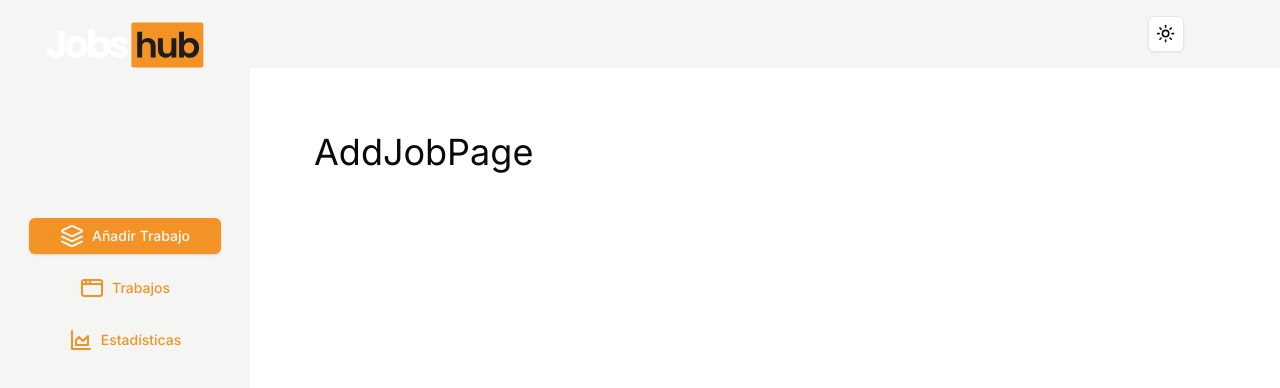
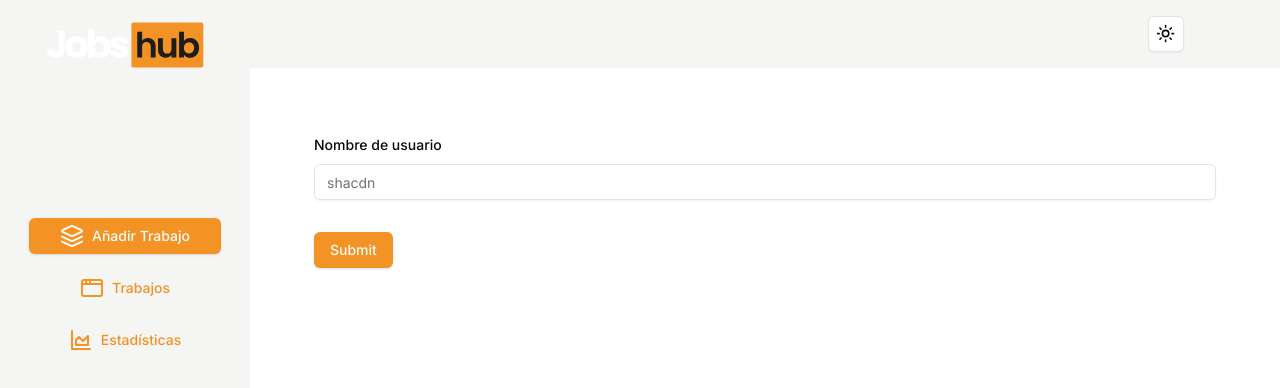
Before and after one commit to JoseAlbDR/jobs-hub, a Next.js app: page /add-job in a window 1280 px wide. Shown: the top 388 px of the page. Built offline with nearby package versions, Linux system fonts and the light colour scheme.

Commit message:
feat: form first approach

```diff
--- a/app/(dashboard)/add-job/page.tsx
+++ b/app/(dashboard)/add-job/page.tsx
@@ -1,7 +1,13 @@
-import React from 'react';
+'use client';
+
+import CreateJobForm from '@/components/CreateJobForm';
 
 const AddJobPage = () => {
-  return <h1 className="text-4xl">AddJobPage</h1>;
+  return (
+    <>
+      <CreateJobForm />
+    </>
+  );
 };
 
 export default AddJobPage;
--- /dev/null
+++ b/components/CreateJobForm.tsx
@@ -0,0 +1,58 @@
+import React from 'react';
+import { useForm } from 'react-hook-form';
+import { zodResolver } from '@hookform/resolvers/zod';
+import * as z from 'zod';
+import {
+  Form,
+  FormControl,
+  FormField,
+  FormItem,
+  FormLabel,
+  FormMessage,
+} from './ui/form';
+import { Input } from './ui/input';
+import { Button } from './ui/button';
+
+const formSchema = z.object({
+  username: z.string().min(2, {
+    message: 'El nombre de usuario debe de tener al 2 caracteres.',
+  }),
+});
+
+const CreateJobForm = () => {
+  const form = useForm<z.infer<typeof formSchema>>({
+    resolver: zodResolver(formSchema),
+    defaultValues: {
+      username: '',
+    },
+  });
+
+  function onSubmit(values: z.infer<typeof formSchema>) {
+    // Do something with the form values.
+    // ✅ This will be type-safe and validated.
+    console.log(values);
+  }
+
+  return (
+    <Form {...form}>
+      <form onSubmit={form.handleSubmit(onSubmit)} className="space-y-8">
+        <FormField
+          control={form.control}
+          name="username"
+          render={({ field }) => (
+            <FormItem>
+              <FormLabel>Nombre de usuario</FormLabel>
+              <FormControl>
+                <Input placeholder="shacdn" {...field} />
+              </FormControl>
+              <FormMessage />
+            </FormItem>
+          )}
+        />
+        <Button type="submit">Submit</Button>
+      </form>
+    </Form>
+  );
+};
+
+export default CreateJobForm;
--- a/components/Sidebar.tsx
+++ b/components/Sidebar.tsx
@@ -11,16 +11,17 @@
 const Sidebar = () => {
   const { theme } = useTheme();
 
-  console.log({ theme });
-
   const Logo = theme === 'light' ? LightLogo : DarkLogo;
-
-  console.log({ Logo });
 
   const pathname = usePathname();
   return (
     <aside className="py-4 px-8 bg-muted h-full">
-      <Image src={Logo} alt="app logo" className="mx-auto -mt-16" />
+      <Image
+        src={theme ? Logo : LightLogo}
+        alt="app logo"
+        className="mx-auto -mt-16"
+        priority
+      />
       <div className="flex flex-col mt-20 gap-y-4 items-center content-center">
         {links.map((link) => {
           return (
--- a/components/ui/button.tsx
+++ b/components/ui/button.tsx
@@ -1,57 +1,56 @@
-import * as React from "react"
-import { Slot } from "@radix-ui/react-slot"
-import { cva, type VariantProps } from "class-variance-authority"
+import * as React from 'react';
+import { Slot } from '@radix-ui/react-slot';
+import { cva, type VariantProps } from 'class-variance-authority';
 
-import { cn } from "@/lib/utils"
+import { cn } from '@/lib/utils';
 
 const buttonVariants = cva(
-  "inline-flex items-center justify-center whitespace-nowrap rounded-md text-sm font-medium transition-colors focus-visible:outline-none focus-visible:ring-1 focus-visible:ring-ring disabled:pointer-events-none disabled:opacity-50",
+  'inline-flex items-center justify-center whitespace-nowrap rounded-md text-sm font-medium transition-colors focus-visible:outline-none focus-visible:ring-1 focus-visible:ring-ring disabled:pointer-events-none disabled:opacity-50',
   {
     variants: {
       variant: {
-        default:
-          "bg-primary text-primary-foreground shadow hover:bg-primary/90",
+        default: 'bg-primary text-primary-foreground shadow hover:opacity-75',
         destructive:
-          "bg-destructive text-destructive-foreground shadow-sm hover:bg-destructive/90",
+          'bg-destructive text-destructive-foreground shadow-sm hover:bg-destructive/90',
         outline:
-          "border border-input bg-background shadow-sm hover:bg-accent hover:text-accent-foreground",
+          'border border-input bg-background shadow-sm hover:bg-accent hover:text-accent-foreground',
         secondary:
-          "bg-secondary text-secondary-foreground shadow-sm hover:bg-secondary/80",
-        ghost: "hover:bg-accent hover:text-accent-foreground",
-        link: "text-primary underline-offset-4 hover:underline",
+          'bg-secondary text-secondary-foreground shadow-sm hover:bg-secondary/80',
+        ghost: 'hover:bg-accent hover:text-accent-foreground',
+        link: 'text-primary underline-offset-4 hover:underline',
       },
       size: {
-        default: "h-9 px-4 py-2",
-        sm: "h-8 rounded-md px-3 text-xs",
-        lg: "h-10 rounded-md px-8",
-        icon: "h-9 w-9",
+        default: 'h-9 px-4 py-2',
+        sm: 'h-8 rounded-md px-3 text-xs',
+        lg: 'h-10 rounded-md px-8',
+        icon: 'h-9 w-9',
       },
     },
     defaultVariants: {
-      variant: "default",
-      size: "default",
+      variant: 'default',
+      size: 'default',
     },
   }
-)
+);
 
 export interface ButtonProps
   extends React.ButtonHTMLAttributes<HTMLButtonElement>,
     VariantProps<typeof buttonVariants> {
-  asChild?: boolean
+  asChild?: boolean;
 }
 
 const Button = React.forwardRef<HTMLButtonElement, ButtonProps>(
   ({ className, variant, size, asChild = false, ...props }, ref) => {
-    const Comp = asChild ? Slot : "button"
+    const Comp = asChild ? Slot : 'button';
     return (
       <Comp
         className={cn(buttonVariants({ variant, size, className }))}
         ref={ref}
         {...props}
       />
-    )
+    );
   }
-)
-Button.displayName = "Button"
+);
+Button.displayName = 'Button';
 
-export { Button, buttonVariants }
+export { Button, buttonVariants };
--- /dev/null
+++ b/components/ui/form.tsx
@@ -0,0 +1,176 @@
+import * as React from "react"
+import * as LabelPrimitive from "@radix-ui/react-label"
+import { Slot } from "@radix-ui/react-slot"
+import {
+  Controller,
+  ControllerProps,
+  FieldPath,
+  FieldValues,
+  FormProvider,
+  useFormContext,
+} from "react-hook-form"
+
+import { cn } from "@/lib/utils"
+import { Label } from "@/components/ui/label"
+
+const Form = FormProvider
+
+type FormFieldContextValue<
+  TFieldValues extends FieldValues = FieldValues,
+  TName extends FieldPath<TFieldValues> = FieldPath<TFieldValues>
+> = {
+  name: TName
+}
+
+const FormFieldContext = React.createContext<FormFieldContextValue>(
+  {} as FormFieldContextValue
+)
+
+const FormField = <
+  TFieldValues extends FieldValues = FieldValues,
+  TName extends FieldPath<TFieldValues> = FieldPath<TFieldValues>
+>({
+  ...props
+}: ControllerProps<TFieldValues, TName>) => {
+  return (
+    <FormFieldContext.Provider value={{ name: props.name }}>
+      <Controller {...props} />
+    </FormFieldContext.Provider>
+  )
+}
+
+const useFormField = () => {
+  const fieldContext = React.useContext(FormFieldContext)
+  const itemContext = React.useContext(FormItemContext)
+  const { getFieldState, formState } = useFormContext()
+
+  const fieldState = getFieldState(fieldContext.name, formState)
+
+  if (!fieldContext) {
+    throw new Error("useFormField should be used within <FormField>")
+  }
+
+  const { id } = itemContext
+
+  return {
+    id,
+    name: fieldContext.name,
+    formItemId: `${id}-form-item`,
+    formDescriptionId: `${id}-form-item-description`,
+    formMessageId: `${id}-form-item-message`,
+    ...fieldState,
+  }
+}
+
+type FormItemContextValue = {
+  id: string
+}
+
+const FormItemContext = React.createContext<FormItemContextValue>(
+  {} as FormItemContextValue
+)
+
+const FormItem = React.forwardRef<
+  HTMLDivElement,
+  React.HTMLAttributes<HTMLDivElement>
+>(({ className, ...props }, ref) => {
+  const id = React.useId()
+
+  return (
+    <FormItemContext.Provider value={{ id }}>
+      <div ref={ref} className={cn("space-y-2", className)} {...props} />
+    </FormItemContext.Provider>
+  )
+})
+FormItem.displayName = "FormItem"
+
+const FormLabel = React.forwardRef<
+  React.ElementRef<typeof LabelPrimitive.Root>,
+  React.ComponentPropsWithoutRef<typeof LabelPrimitive.Root>
+>(({ className, ...props }, ref) => {
+  const { error, formItemId } = useFormField()
+
+  return (
+    <Label
+      ref={ref}
+      className={cn(error && "text-destructive", className)}
+      htmlFor={formItemId}
+      {...props}
+    />
+  )
+})
+FormLabel.displayName = "FormLabel"
+
+const FormControl = React.forwardRef<
+  React.ElementRef<typeof Slot>,
+  React.ComponentPropsWithoutRef<typeof Slot>
+>(({ ...props }, ref) => {
+  const { error, formItemId, formDescriptionId, formMessageId } = useFormField()
+
+  return (
+    <Slot
+      ref={ref}
+      id={formItemId}
+      aria-describedby={
+        !error
+          ? `${formDescriptionId}`
+          : `${formDescriptionId} ${formMessageId}`
+      }
+      aria-invalid={!!error}
+      {...props}
+    />
+  )
+})
+FormControl.displayName = "FormControl"
+
+const FormDescription = React.forwardRef<
+  HTMLParagraphElement,
+  React.HTMLAttributes<HTMLParagraphElement>
+>(({ className, ...props }, ref) => {
+  const { formDescriptionId } = useFormField()
+
+  return (
+    <p
+      ref={ref}
+      id={formDescriptionId}
+      className={cn("text-[0.8rem] text-muted-foreground", className)}
+      {...props}
+    />
+  )
+})
+FormDescription.displayName = "FormDescription"
+
+const FormMessage = React.forwardRef<
+  HTMLParagraphElement,
+  React.HTMLAttributes<HTMLParagraphElement>
+>(({ className, children, ...props }, ref) => {
+  const { error, formMessageId } = useFormField()
+  const body = error ? String(error?.message) : children
+
+  if (!body) {
+    return null
+  }
+
+  return (
+    <p
+      ref={ref}
+      id={formMessageId}
+      className={cn("text-[0.8rem] font-medium text-destructive", className)}
+      {...props}
+    >
+      {body}
+    </p>
+  )
+})
+FormMessage.displayName = "FormMessage"
+
+export {
+  useFormField,
+  Form,
+  FormItem,
+  FormLabel,
+  FormControl,
+  FormDescription,
+  FormMessage,
+  FormField,
+}
--- /dev/null
+++ b/components/ui/input.tsx
@@ -0,0 +1,25 @@
+import * as React from "react"
+
+import { cn } from "@/lib/utils"
+
+export interface InputProps
+  extends React.InputHTMLAttributes<HTMLInputElement> {}
+
+const Input = React.forwardRef<HTMLInputElement, InputProps>(
+  ({ className, type, ...props }, ref) => {
+    return (
+      <input
+        type={type}
+        className={cn(
+          "flex h-9 w-full rounded-md border border-input bg-transparent px-3 py-1 text-sm shadow-sm transition-colors file:border-0 file:bg-transparent file:text-sm file:font-medium placeholder:text-muted-foreground focus-visible:outline-none focus-visible:ring-1 focus-visible:ring-ring disabled:cursor-not-allowed disabled:opacity-50",
+          className
+        )}
+        ref={ref}
+        {...props}
+      />
+    )
+  }
+)
+Input.displayName = "Input"
+
+export { Input }
--- /dev/null
+++ b/components/ui/label.tsx
@@ -0,0 +1,26 @@
+"use client"
+
+import * as React from "react"
+import * as LabelPrimitive from "@radix-ui/react-label"
+import { cva, type VariantProps } from "class-variance-authority"
+
+import { cn } from "@/lib/utils"
+
+const labelVariants = cva(
+  "text-sm font-medium leading-none peer-disabled:cursor-not-allowed peer-disabled:opacity-70"
+)
+
+const Label = React.forwardRef<
+  React.ElementRef<typeof LabelPrimitive.Root>,
+  React.ComponentPropsWithoutRef<typeof LabelPrimitive.Root> &
+    VariantProps<typeof labelVariants>
+>(({ className, ...props }, ref) => (
+  <LabelPrimitive.Root
+    ref={ref}
+    className={cn(labelVariants(), className)}
+    {...props}
+  />
+))
+Label.displayName = LabelPrimitive.Root.displayName
+
+export { Label }
--- a/package.json
+++ b/package.json
@@ -11,9 +11,11 @@
   "dependencies": {
     "@clerk/localizations": "^2.0.0",
     "@clerk/nextjs": "^4.30.0",
+    "@hookform/resolvers": "^3.3.4",
     "@prisma/client": "^5.12.1",
     "@radix-ui/react-dropdown-menu": "^2.0.6",
     "@radix-ui/react-icons": "^1.3.0",
+    "@radix-ui/react-label": "^2.0.2",
     "@radix-ui/react-slot": "^1.0.2",
     "@tanstack/react-query": "^5.29.2",
     "@tanstack/react-query-devtools": "^5.29.2",
@@ -25,9 +27,11 @@
     "next-themes": "^0.2.1",
     "react": "^18",
     "react-dom": "^18",
+    "react-hook-form": "^7.51.3",
     "recharts": "^2.12.5",
     "tailwind-merge": "^2.2.2",
-    "tailwindcss-animate": "^1.0.7"
+    "tailwindcss-animate": "^1.0.7",
+    "zod": "^3.22.5"
   },
   "devDependencies": {
     "@types/node": "^20",
```
Also changed, not shown: 1 other file (tests, documents, lock files or other folders).
